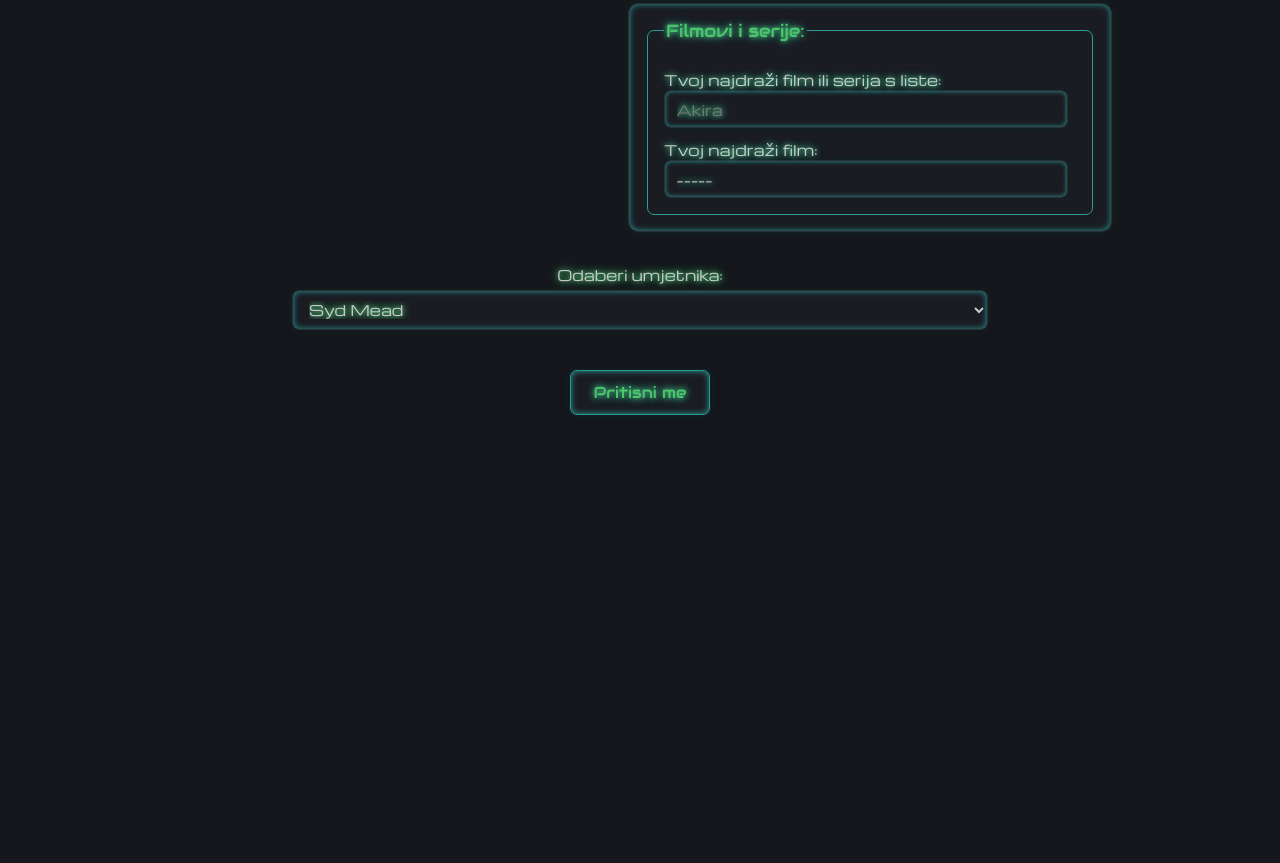
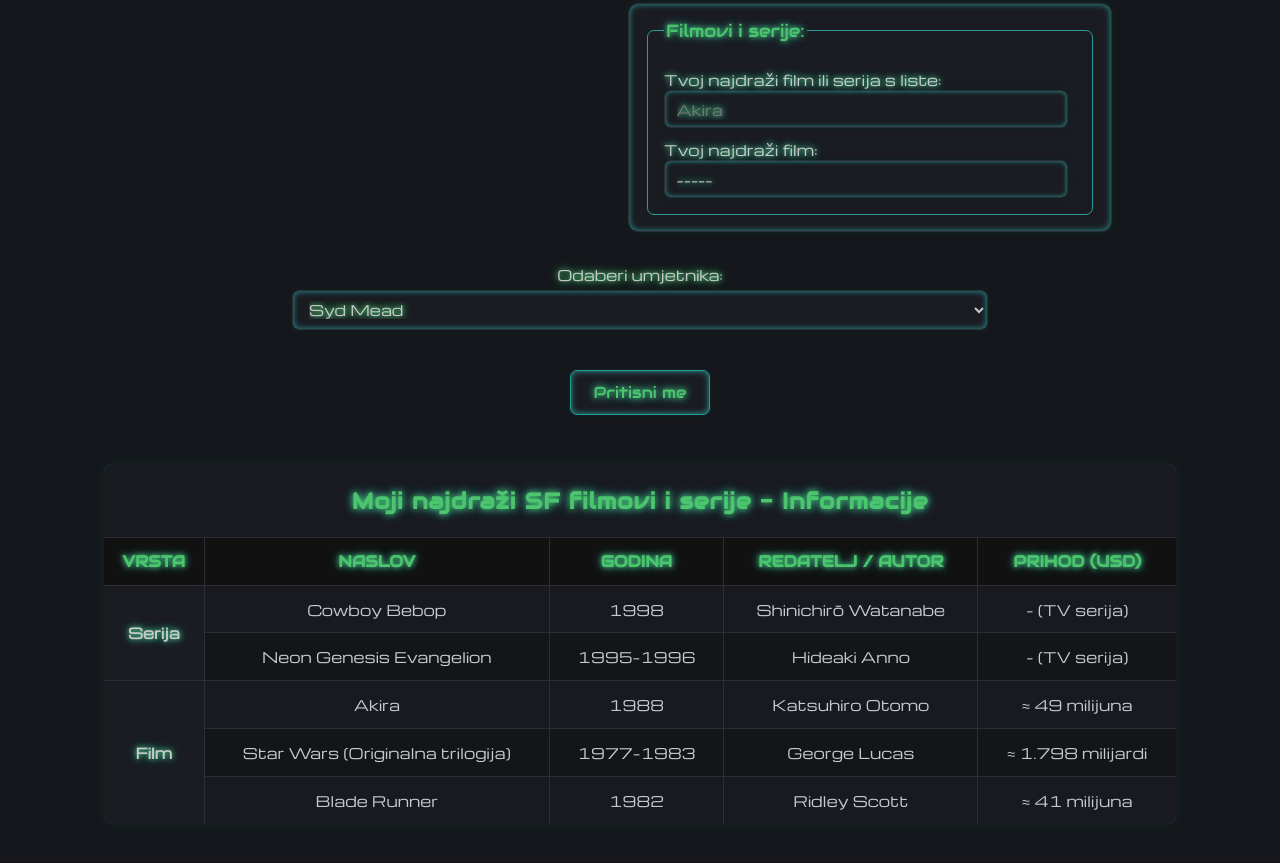
Before and after one commit to RokoRunjic/Multimedijske_komunikacije_1-Roko_Runjic, a plain HTML site: page index.html in a window 1280 px wide. Shown: the part 689-1552 px from the top of the page. Before the commit the page ends 1144 px from the top, so only its background shows below. Drawn offline with nearby package versions, Linux system fonts and the light colour scheme.

Commit message:
Add files via upload

```diff
--- a/index.html
+++ b/index.html
@@ -60,8 +60,56 @@ Ova sinergija filma, animacije i umjetnosti oblikuje znanstvenu fantastiku kao j
  <option value="Masamune Shirow">Masamune Shirow</option>
 </select>
 
+<button type="button">Pritisni me</button>
 
-<button type="button">Pritisni me</button>
+<table class="sf-tablica">
+  <thead>
+    <tr>
+      <th colspan="5" class="sf-naslov">Moji najdraži SF filmovi i serije - Informacije</th>
+    </tr>
+    <tr class="sf-podnaslovi">
+      <th>Vrsta</th>
+      <th>Naslov</th>
+      <th>Godina</th>
+      <th>Redatelj / Autor</th>
+      <th>Prihod (USD)</th>
+    </tr>
+  </thead>
+   <tbody>
+    <tr class="sf-redovi">
+      <td class="sf-vrsta" rowspan="2">Serija</td>
+      <td>Cowboy Bebop</td>
+      <td>1998</td>
+      <td>Shinichirō Watanabe</td>
+      <td>- (TV serija)</td>
+    </tr>
+    <tr class="sf-redovi">
+      <td>Neon Genesis Evangelion</td>
+      <td>1995–1996</td>
+      <td>Hideaki Anno</td>
+      <td>- (TV serija)</td>
+    </tr>
+    <tr class="sf-redovi">
+      <td class="sf-vrsta" rowspan="3">Film</td>
+      <td>Akira</td>
+      <td>1988</td>
+      <td>Katsuhiro Otomo</td>
+      <td>≈ 49 milijuna</td>
+    </tr>
+    <tr class="sf-redovi">
+      <td>Star Wars (Originalna trilogija)</td>
+      <td>1977–1983</td>
+      <td>George Lucas</td>
+      <td>≈ 1.798 milijardi</td>
+    </tr>
+    <tr class="sf-redovi">
+      <td>Blade Runner</td>
+      <td>1982</td>
+      <td>Ridley Scott</td>
+      <td>≈ 41 milijuna</td>
+    </tr>
+   </tbody>
+</table>
 
 </body>
 </html>
--- a/projektni_zadatak.css
+++ b/projektni_zadatak.css
@@ -228,3 +228,67 @@ button:active {
   background-color: #1A1C22;
   transform: scale(0.97);
 }
+
+.sf-tablica {
+  width: 85%;
+  margin: 3em auto;
+  border-collapse: collapse;
+  background-color: #1A1C22;
+  border: 1px solid #2D2E35;
+  border-radius: 10px;
+  box-shadow: 0 0 12px #102420, inset 0 0 8px #2B9C9A;
+  text-align: center;
+  overflow: hidden;
+}
+
+.sf-naslov {
+  background: none;
+  color: #4BC66E;
+  font-family: "Audiowide", sans-serif;
+  font-size: 1.4em;
+  text-align: center;
+  letter-spacing: 1px;
+  text-shadow: 0 0 6px #4BC66E, 0 0 12px #2B9C9A;
+  padding: 1em 0;
+  border: none;
+}
+
+.sf-podnaslovi th {
+  background-color: #111;
+  color: #4BC66E;
+  font-family: "Audiowide", sans-serif;
+  text-transform: uppercase;
+  text-shadow: 0 0 5px #4BC66E, 0 0 10px #2B9C9A;
+  padding: 0.8em;
+  border: 1px solid #2D2E35;
+}
+
+.sf-tablica td {
+  padding: 0.9em 1.2em;
+  border: 1px solid #2D2E35;
+  font-family: "Michroma", sans-serif;
+  font-size: 0.9em;
+  color: #C7C9CE;
+  height: 3em;
+}
+
+.sf-tablica tr:nth-child(odd) {
+  background-color: #181A20;
+}
+.sf-tablica tr:nth-child(even) {
+  background-color: #131519;
+}
+
+.sf-redovi:hover td:not(.sf-vrsta){
+  background-color: #202328;
+  box-shadow: inset 0 0 10px #4BC66E;
+  transition: background-color 0.3s ease, box-shadow 0.3s ease;
+}
+
+.sf-vrsta {
+  color: #4BC66E;
+  font-weight: bold;
+  font-family: "Audiowide", sans-serif;
+  text-shadow: 0 0 5px #4BC66E, 0 0 10px #2B9C9A;
+  background-color: #1A1C22;
+}
```
